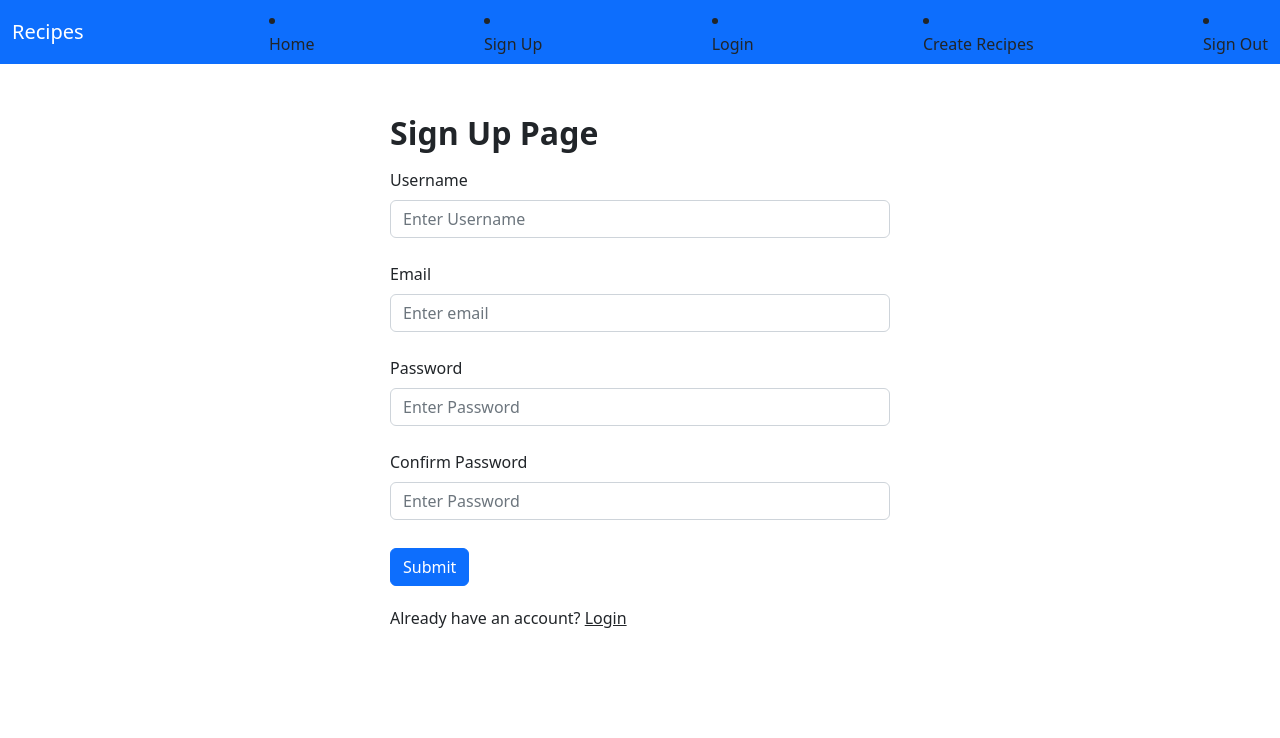
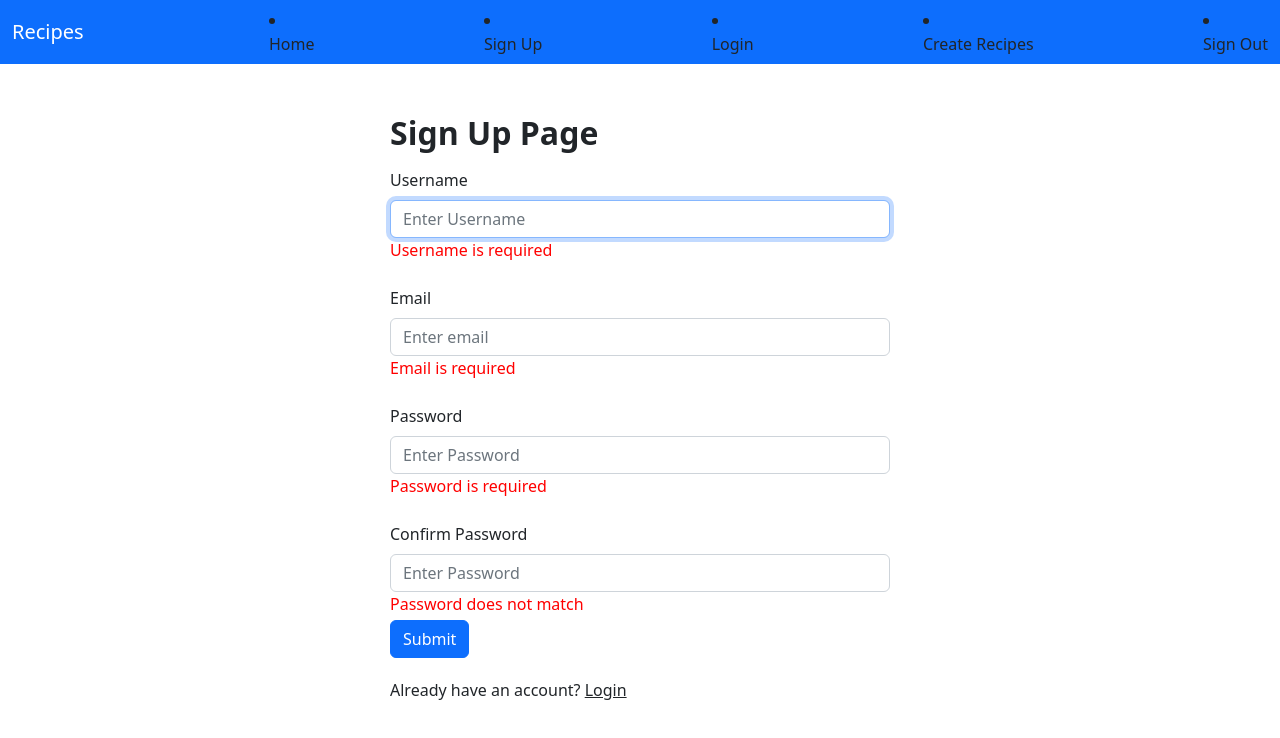
Before and after one commit to yanliu1111/React_Flask_fullStack_project, a React (Vite) app in the folder client/: page /signup in a window 1280 px wide. Both pictures are taken after a click on the button "Submit". Shown: the top 738 px of the page. Built offline with nearby package versions, Linux system fonts and the light colour scheme.

Commit message:
feat: react-hooks-form

```diff
--- a/client/package.json
+++ b/client/package.json
@@ -14,6 +14,7 @@
     "react": "^18.2.0",
     "react-bootstrap": "^2.7.4",
     "react-dom": "^18.2.0",
+    "react-hook-form": "^7.43.9",
     "react-router-dom": "^6.10.0"
   },
   "devDependencies": {
--- a/client/src/components/Login.jsx
+++ b/client/src/components/Login.jsx
@@ -1,6 +1,5 @@
 import React, { useState } from "react";
 import { Form, Button, Navbar } from "react-bootstrap";
-import { Link } from "react-router-dom";
 
 const LoginPage = () => {
   const [username, setUsername] = useState("");
--- a/client/src/components/Signup.jsx
+++ b/client/src/components/Signup.jsx
@@ -1,21 +1,25 @@
 import React, { useState } from "react";
 import { Form, Button, Navbar } from "react-bootstrap";
-import { Link } from "react-router-dom";
+import { useForm } from "react-hook-form";
 
 const SignUpPage = () => {
-  const [username, setUsername] = useState("");
-  const [email, setEmail] = useState("");
-  const [password, setPassowrd] = useState("");
-  const [confirmPassword, setConfirmPassword] = useState("");
+  const {
+    register,
+    watch,
+    handleSubmit,
+    reset,
+    formState: { errors },
+  } = useForm();
 
-  const submitForm = () => {
-    console.log("submitting form");
-    console.log(username, email, password, confirmPassword);
-    setUsername("");
-    setEmail("");
-    setPassowrd("");
-    setConfirmPassword("");
+  const submitForm = (data) => {
+    console.log(data);
+    reset();
   };
+
+  console.log(watch("username"));
+  console.log(watch("email"));
+  console.log(watch("password"));
+  console.log(watch("confirmPassword"));
 
   return (
     <div className="container">
@@ -27,51 +31,80 @@ const SignUpPage = () => {
             <Form.Control
               type="text"
               placeholder="Enter Username"
-              value={username}
-              name="username"
-              onChange={(e) => setUsername(e.target.value)}
+              {...register("username", { required: true, maxLength: 25 })}
             />
           </Form.Group>
+          {errors.username && (
+            <span style={{ color: "red" }}>Username is required</span>
+          )}
+          <br />
+          {errors.username?.type == "maxLength" && (
+            <span style={{ color: "red" }}>
+              Username cannot exceed 25 characters
+            </span>
+          )}
           <br />
           <Form.Group>
             <Form.Label>Email</Form.Label>
             <Form.Control
               type="email"
               placeholder="Enter email"
-              value={email}
-              name="email"
-              onChange={(e) => setEmail(e.target.value)}
+              {...register("email", {
+                required: true,
+                pattern: /^\S+@\S+$/i,
+                maxLength: 80,
+              })}
             />
           </Form.Group>
+          {errors.email && (
+            <span style={{ color: "red" }}>Email is required</span>
+          )}
+          <br />
+          {errors.email?.type == "pattern" && (
+            <span style={{ color: "red" }}>Email is invalid</span>
+          )}
           <br />
           <Form.Group>
             <Form.Label>Password</Form.Label>
             <Form.Control
               type="password"
               placeholder="Enter Password"
-              value={password}
-              name="password"
-              onChange={(e) => setPassowrd(e.target.value)}
+              {...register("password", { required: true, minLength: 6 })}
             />
           </Form.Group>
+          {errors.password?.type == "required" && (
+            <span style={{ color: "red" }}>Password is required</span>
+          )}
           <br />
+          {errors.password?.type == "minLength" && (
+            <span style={{ color: "red" }}>
+              Password must be at least 6 characters
+            </span>
+          )}
+          <br />
+
           <Form.Group>
             <Form.Label>Confirm Password</Form.Label>
             <Form.Control
               type="password"
               placeholder="Enter Password"
-              value={confirmPassword}
-              name="confirmPassword"
-              onChange={(e) => setConfirmPassword(e.target.value)}
+              {...register("confirmPassword", {
+                required: true,
+                minLength: 6,
+                validate: (value) => value === watch("password"),
+              })}
             />
           </Form.Group>
+          {errors.confirmPassword && (
+            <span style={{ color: "red" }}>Password does not match</span>
+          )}
           <br />
           <Form.Group>
             <Button
               as="sub"
               variant="primary"
               type="submit"
-              onClick={submitForm}
+              onClick={handleSubmit(submitForm)}
             >
               Submit
             </Button>
```
Also changed, not shown: 2 other files (tests, documents, lock files or other folders).
